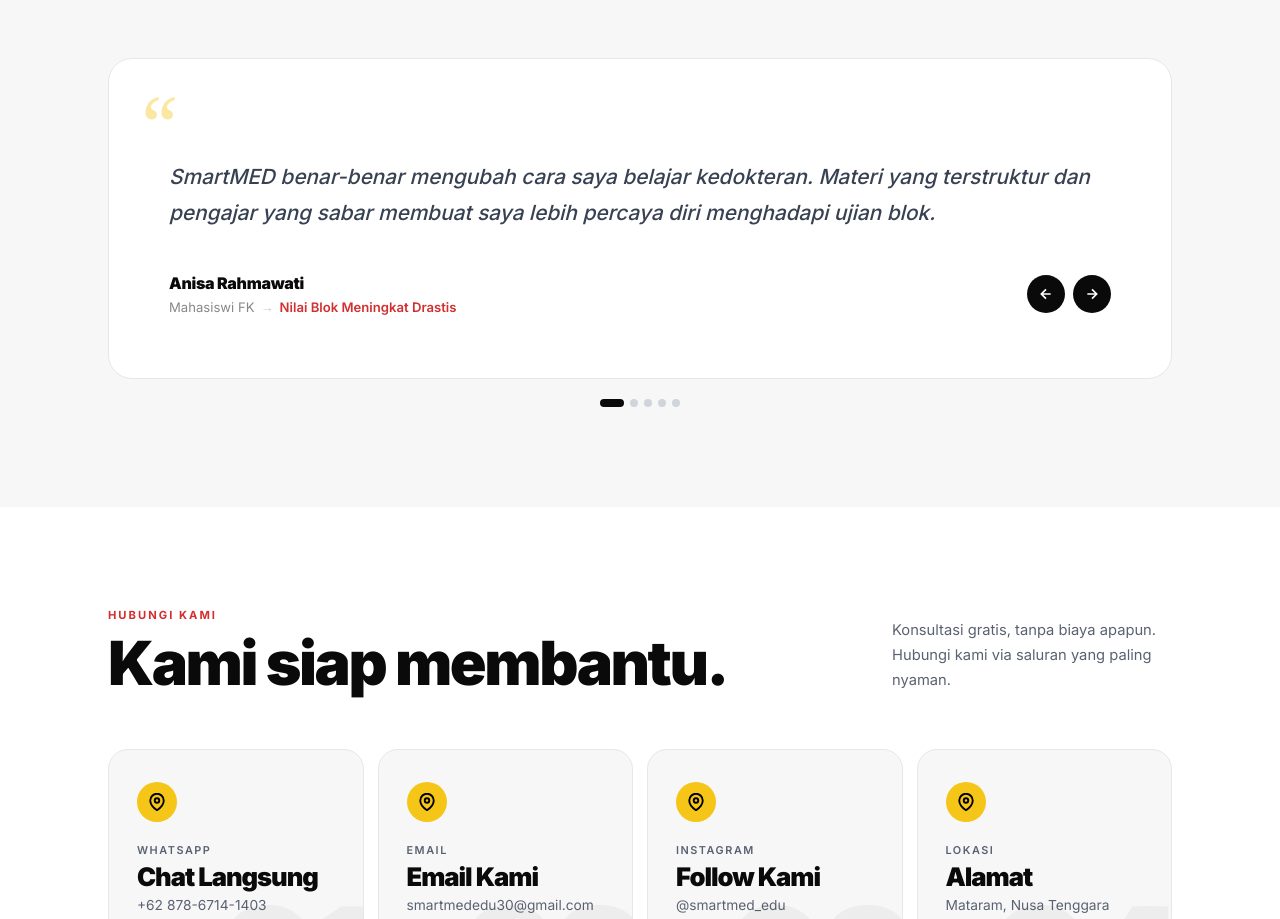
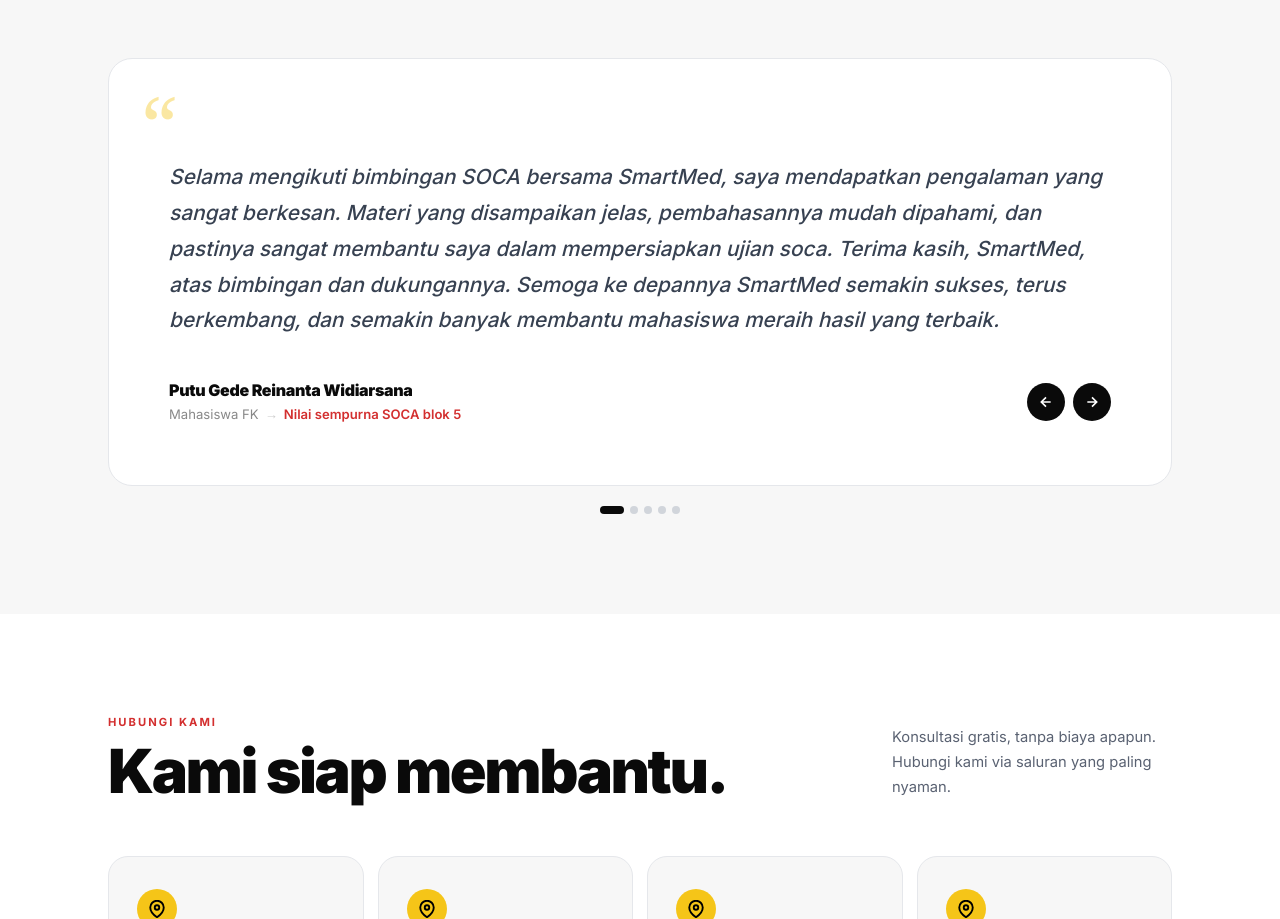
Before and after one commit to ganiout1/SmartMed, a Next.js app: page / in a window 1280 px wide. Shown: the part 3742-4661 px from the top of the page. Built offline with nearby package versions, Linux system fonts and the light colour scheme.

Commit message:
content: update student testimonials with new real reviews

```diff
--- a/src/components/landing/testimonials-section.tsx
+++ b/src/components/landing/testimonials-section.tsx
@@ -5,38 +5,38 @@ import { useState } from "react";
 const TESTIMONIALS = [
   {
     quote:
-      "SmartMED benar-benar mengubah cara saya belajar kedokteran. Materi yang terstruktur dan pengajar yang sabar membuat saya lebih percaya diri menghadapi ujian blok.",
-    name: "Anisa Rahmawati",
-    from: "Mahasiswi FK",
-    to: "Nilai Blok Meningkat Drastis",
+      "Selama mengikuti bimbingan SOCA bersama SmartMed, saya mendapatkan pengalaman yang sangat berkesan. Materi yang disampaikan jelas, pembahasannya mudah dipahami, dan pastinya sangat membantu saya dalam mempersiapkan ujian soca. Terima kasih, SmartMed, atas bimbingan dan dukungannya. Semoga ke depannya SmartMed semakin sukses, terus berkembang, dan semakin banyak membantu mahasiswa meraih hasil yang terbaik.",
+    name: "Putu Gede Reinanta Widiarsana",
+    from: "Mahasiswa FK",
+    to: "Nilai sempurna SOCA blok 5",
   },
   {
     quote:
-      "Simulasi CBT di SmartMED sangat membantu. Soal-soalnya berkualitas dan sangat mirip dengan ujian asli. Saya jadi terbiasa dengan format dan tekanan waktu ujian.",
-    name: "Farhan Pratama",
-    from: "Mahasiswa FK",
-    to: "Peringkat 5 Besar Angkatan",
+      "Haloo kakk, sebelumnyaa mau ucapinnn makasii bangett sama semua kakak-kakak smartmedd udah ngebantuu aku buat blok 5, jujur waktu awal-awal masuk blok 5 itu udah takut, karena di blok 5 ini kan ada SOCA untuk yang pertama kalinyaa, tapi dengan ikut smartmed jadi merasa terbantu bangett karena mendekati hari ujian SOCA, kita ada kelas offline simulasi SOCA, jadi punya gambaran mekanisme dan skenario di SOCA nya nanti gimana. Terus dari yang sepengalamanku kemarin, untuk kasus SOCA nya mirip, maksudnya inti dari setiap jawabannya itu miripp. Buat kelas tutornya juga penjelasannya Okee bangettt, kakak-kakaknya juga fast resp kalo ada hak yang mau ditanya-tanya hehe. Mungkin ini aja kalo dari akuu, sekali lagi makasih banyakk kakak-kakak smartmed🤗🫰",
+    name: "Areta Salsabila Sukri",
+    from: "Mahasiswi FK",
+    to: "Nilai sempurna SOCA",
   },
   {
     quote:
-      "Kelas intensif menjelang OSCE sangat bermanfaat. Latihan keterampilan klinis dengan bimbingan pengajar berpengalaman membuat saya siap menghadapi ujian praktik.",
-    name: "Siti Nurhaliza",
+      "review dari aku itu yg JUJUR BGT itu aku sangat’ happy belajar sm smartmed, karna se ngebantu itu pahami materi kuliah dan tutorial juga. semua kakak’ smartmed itu expert semuaa, sangat baik dalam menjelaskan dan mudah dipahami🥺🥺🥺 intinya smartmed itu the best si",
+    name: "Pasha Mozza Suzetta",
     from: "Mahasiswi FK",
-    to: "Lulus OSCE dengan Predikat Istimewa",
+    to: "Top 5 Anatomi blok 4, Nilai SOCA 93.3",
   },
   {
     quote:
-      "Bimbingan privat di SmartMED sangat fleksibel. Tutor saya memahami kelemahan saya dan membuat rencana belajar yang sesuai. Hasilnya, nilai saya meningkat drastis.",
-    name: "Muhammad Rizki",
-    from: "Mahasiswa FK",
-    to: "Peningkatan Nilai 30% dalam 2 Bulan",
+      "Selama ikut bimbel di smartmed, bener bener membantu banget. Kakak kakaknya sangat helpful dan materi yang disampaikan juga mudah dipahami, setiap ada materi yang kurang dimengerti kakak kakaknya mau menjelaskan ulang sampe bener bener paham. Waktu persiapan ujian tramed juga membantu banget, apalagi smartmed menyediakan kelas offline buat tramed. Waktu SOCA juga membantu banget, kita diajarin materinya sampe simulasi ujiannya. Overall pengalaman belajar di sana sangat menyenangkan dan bermanfaat 🙌🙌",
+    name: "Ni Made Florena Saras Gayatri",
+    from: "Mahasiswi FK",
+    to: "Top 2 Neuroanatomi, Nilai sempurna SOCA, One-Shoot blok 4",
   },
   {
     quote:
-      "Yang saya suka dari SmartMED adalah kelasnya yang kecil. Saya bisa bertanya sepuasnya tanpa merasa canggung. Pengajarnya pun sangat responsif dan supportif.",
-    name: "Dian Permatasari",
-    from: "Mahasiswi FK",
-    to: "Lulus Semua Ujian Blok Semester 1–4",
+      "Selama saya mengikuti smartmed, blok yang dianggap susah menjadi lebih mudah karena pengajarnya bikin paham bukan hapal. Materi yang diajarkan Smartmed sangat ramah dengan maba karena mudah dipahami, Smartmed all the way!🥳",
+    name: "I Gede Lio Suipayana",
+    from: "Mahasiswa FK",
+    to: "Nilai sempurna SOCA",
   },
 ];
 
```
